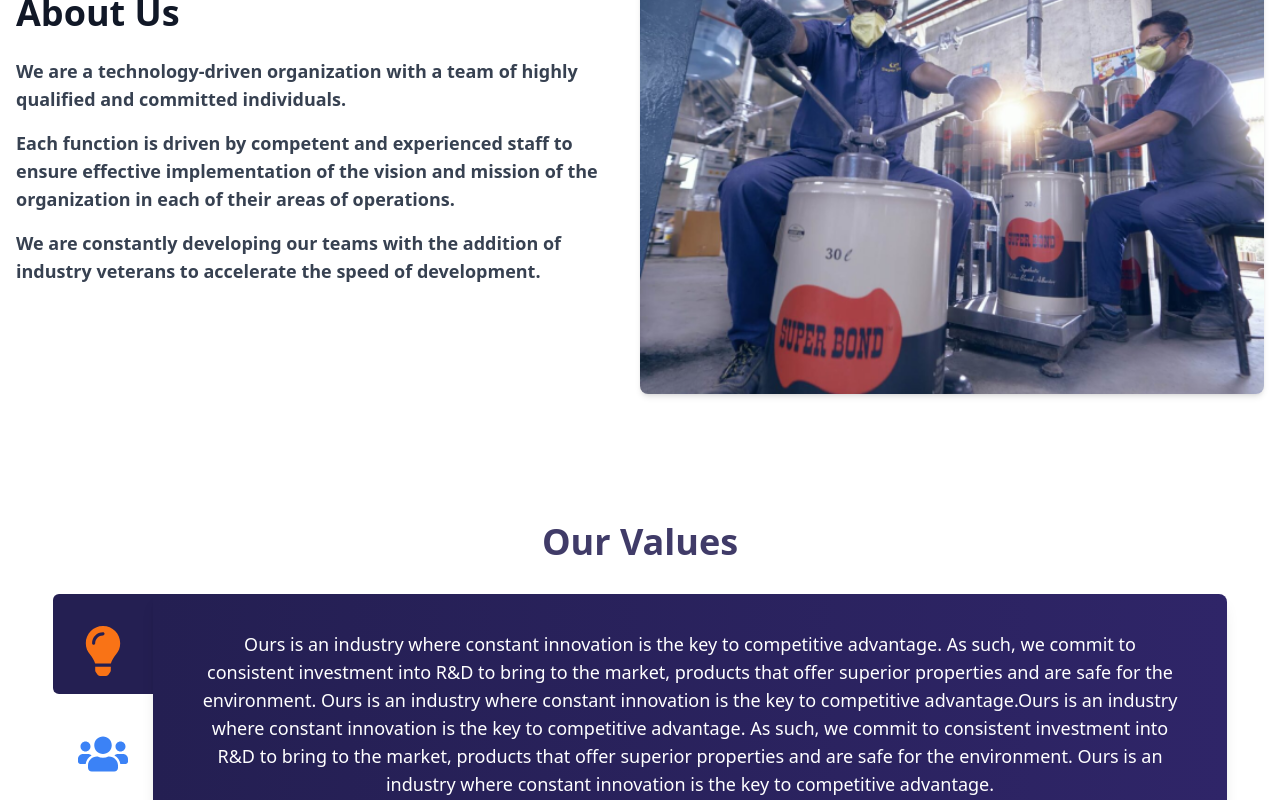
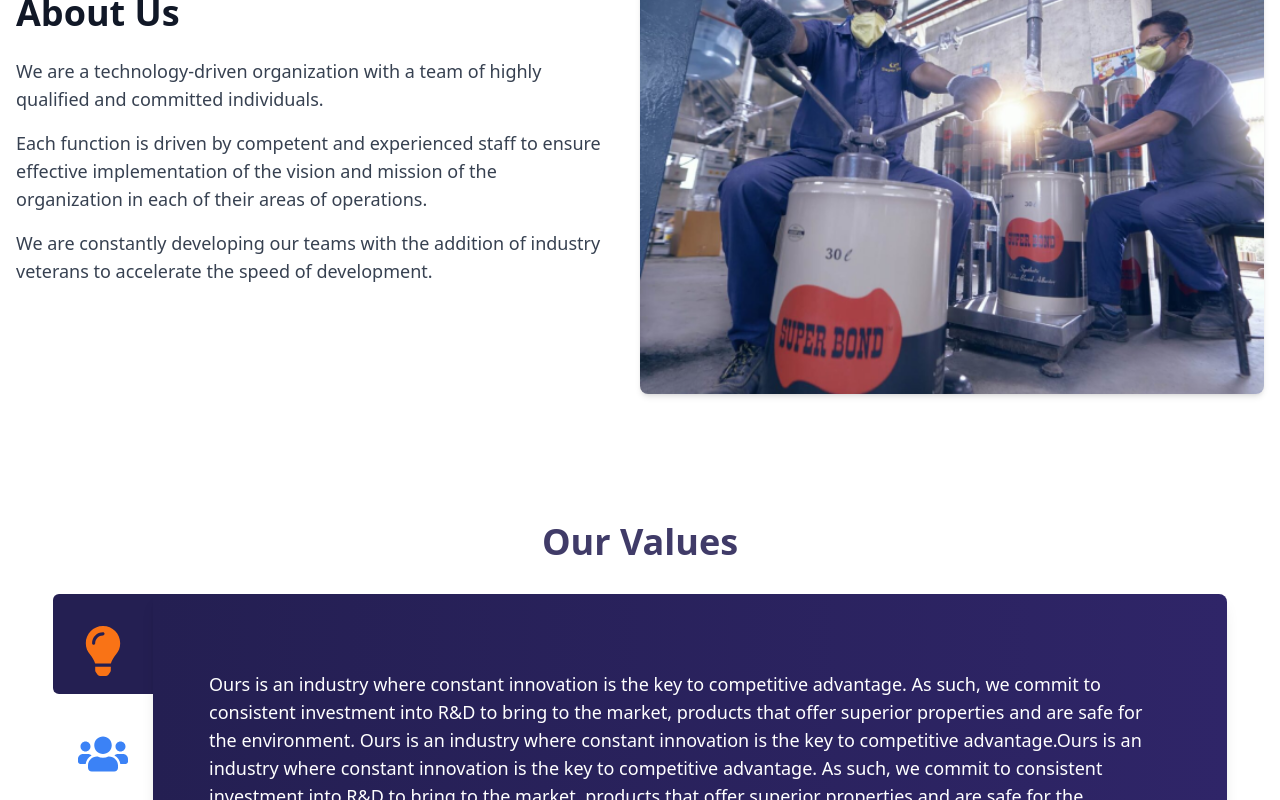
Before and after one commit to indiefluencedev/krossfix-reactjs, a React (Vite) app: page /about in a window 1280 px wide. Shown: the part 580-1380 px from the top of the page. Built offline with nearby package versions, Linux system fonts and the light colour scheme.

Commit message:
remove banner from products

```diff
--- a/src/Components/Aboutcomponents/AboutUs.jsx
+++ b/src/Components/Aboutcomponents/AboutUs.jsx
@@ -74,16 +74,16 @@ const AboutUs = () => {
           variants={textVariants}
           className="w-full md:w-1/2 md:pr-8"
         >
-          <h2 className="text-4xl text-[#403b68] sm:text-4xl font-bold mb-6 text-gray-900 text-center md:text-left relative z-20">
+          <h2 className="text-4xl sm:text-4xl font-bold mb-6 text-gray-900 text-center md:text-left relative z-20">
             About Us
           </h2>
-          <p className="text-base sm:text-lg text-gray-700 mb-4 text-center md:text-left font-semibold">
+          <p className="text-base sm:text-lg text-gray-700 mb-4 text-center md:text-left font-regular">
             We are a technology-driven organization with a team of highly qualified and committed individuals.
           </p>
-          <p className="text-base sm:text-lg text-gray-700 mb-4 text-center md:text-left font-semibold">
+          <p className="text-base sm:text-lg text-gray-700 mb-4 text-center md:text-left font-regular">
             Each function is driven by competent and experienced staff to ensure effective implementation of the vision and mission of the organization in each of their areas of operations.
           </p>
-          <p className="text-base sm:text-lg text-gray-700 text-center md:text-left font-semibold">
+          <p className="text-base sm:text-lg text-gray-700 text-center md:text-left font-regular">
             We are constantly developing our teams with the addition of industry veterans to accelerate the speed of development.
           </p>
         </motion.div>
--- a/src/Components/Aboutcomponents/OurValues.jsx
+++ b/src/Components/Aboutcomponents/OurValues.jsx
@@ -110,7 +110,7 @@ const OurValues = () => {
         </div>
 
         {/* Right Side - Content Box */}
-        <div className="md:w-[1074px] w-[280px] h-auto mt-10 md:mt-0 items-center md:mr-0">
+        <div className="md:w-[1074px] w-[280px] h-auto mt-10 md:mt-0 items-center md:mr-0 ">
           <div
             className="relative bg-gradient-to-r from-[#241F52] to-[#2F2568] text-white p-0 rounded-lg transition-all duration-500 ease-in-out shadow-lg"
             style={{
@@ -121,7 +121,7 @@ const OurValues = () => {
             }}
           >
             {/* Description dynamically changes based on active index */}
-            <p className="md:text-lg text-[12px]  leading-relaxed font-regular md:px-8 px-8 text-center margin-top-[50px] md:mt-0"> {/* Adjusted padding, margin-top and font-size */}
+            <p className="md:text-lg text-[12px]  leading-relaxed font-regular lg:px-10 lg:py-10 md:px-5 md:py-2  text-left margin-top-[50px] md:mt-0"> {/* Adjusted padding, margin-top and font-size */}
               {values[activeIndex].description}
             </p>
           </div>
--- a/src/Components/ProductsPages/InfoSection.jsx
+++ b/src/Components/ProductsPages/InfoSection.jsx
@@ -72,7 +72,7 @@ const InfoSection = ({ imageSrc, title, description }) => {
         variants={textVariants}
         className="lg:w-3/5 w-full lg:pr-8 mb-8 lg:mb-0"
       >
-        <h2 className="text-2xl md:text-4xl text-[#403b68] lg:text-3xl font-bold mb-4">{title}</h2>
+        <h2 className="text-4xl md:text-5xl text-[#403b68]  font-bold mb-4">{title}</h2>
         <p className="text-gray-600 mb-4">
           {description}
           Lorem ipsum dolor sit amet, consectetur adipiscing elit. Fusce euismod eleifend massa, nec blandit velit. Proin ut magna ac eros feugiat vehicula. Lorem ipsum dolor sit amet, consectetur adipiscing elit. Fusce euismod eleifend massa, nec blandit velit. Proin ut magna ac eros feugiat vehicula. Lorem ipsum dolor sit amet, consectetur adipiscing elit. Fusce euismod eleifend massa, nec blandit velit. Proin ut magna ac eros feugiat vehicula. Lorem ipsum dolor sit amet, consectetur adipiscing elit. Fusce euismod eleifend massa, nec blandit velit. Proin ut magna ac eros feugiat vehicula. Lorem ipsum dolor sit amet, consectetur adipiscing elit. Fusce euismod eleifend massa, nec blandit velit.
--- a/src/Pages/ProductPage.jsx
+++ b/src/Pages/ProductPage.jsx
@@ -1,15 +1,15 @@
 // src/Pages/ProductPage.jsx
 import React from 'react';
 import PropTypes from 'prop-types';
-import Banner from '../Components/Banner';
+// import Banner from '../Components/Banner';
 import InfoSection from '../Components/ProductsPages/InfoSection';
 import TableComponent from '../Components/TableComponents';
 
 const ProductPage = ({ bannerImage, title, description, selectedProduct, imageSrc }) => {
   return (
     <div className="pt-10">
-      <Banner imageSrc={bannerImage} text={title} />
-      <div className="max-w-screen-xl mx-auto">
+      {/* <Banner imageSrc={bannerImage} text={title} /> */}
+      <div className="max-w-screen-xl mx-auto pt-10">
         <InfoSection imageSrc={imageSrc} title={title} description={description} />
         <TableComponent selectedProduct={selectedProduct} />
       </div>
```
